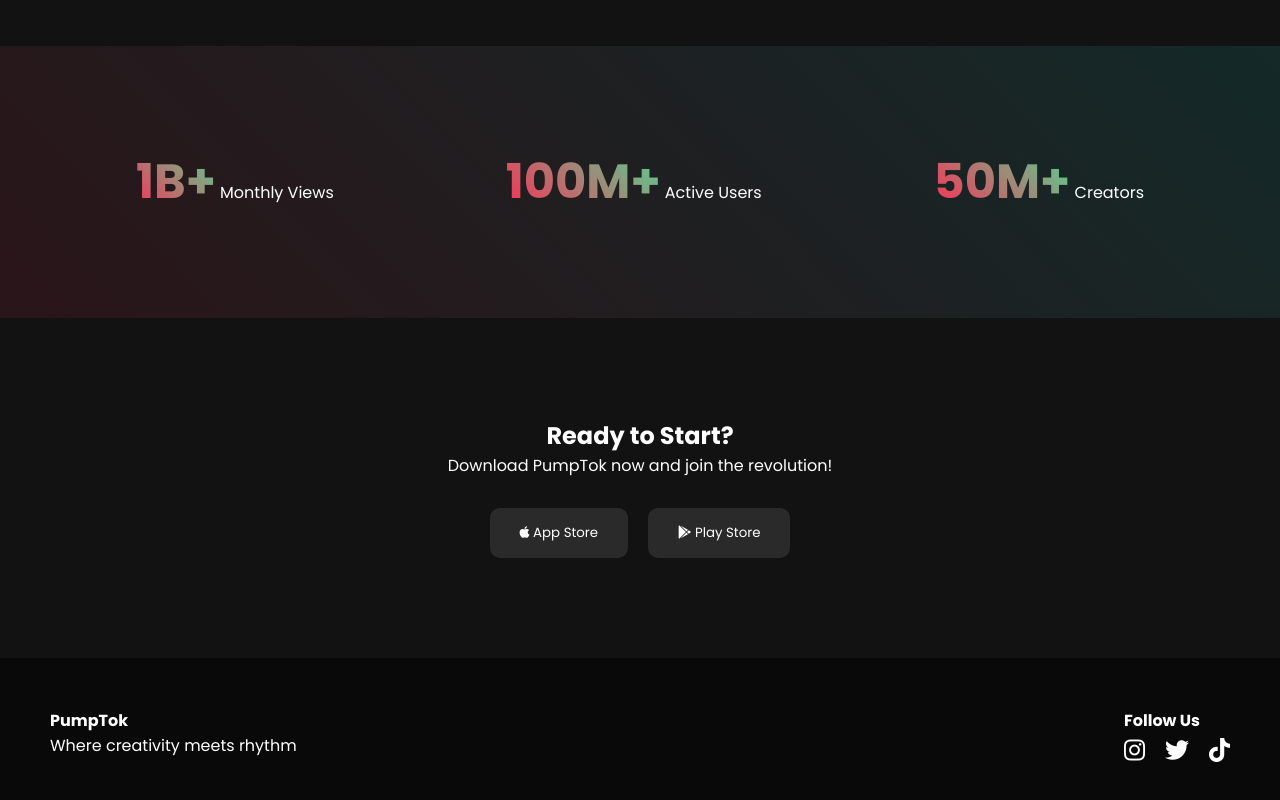
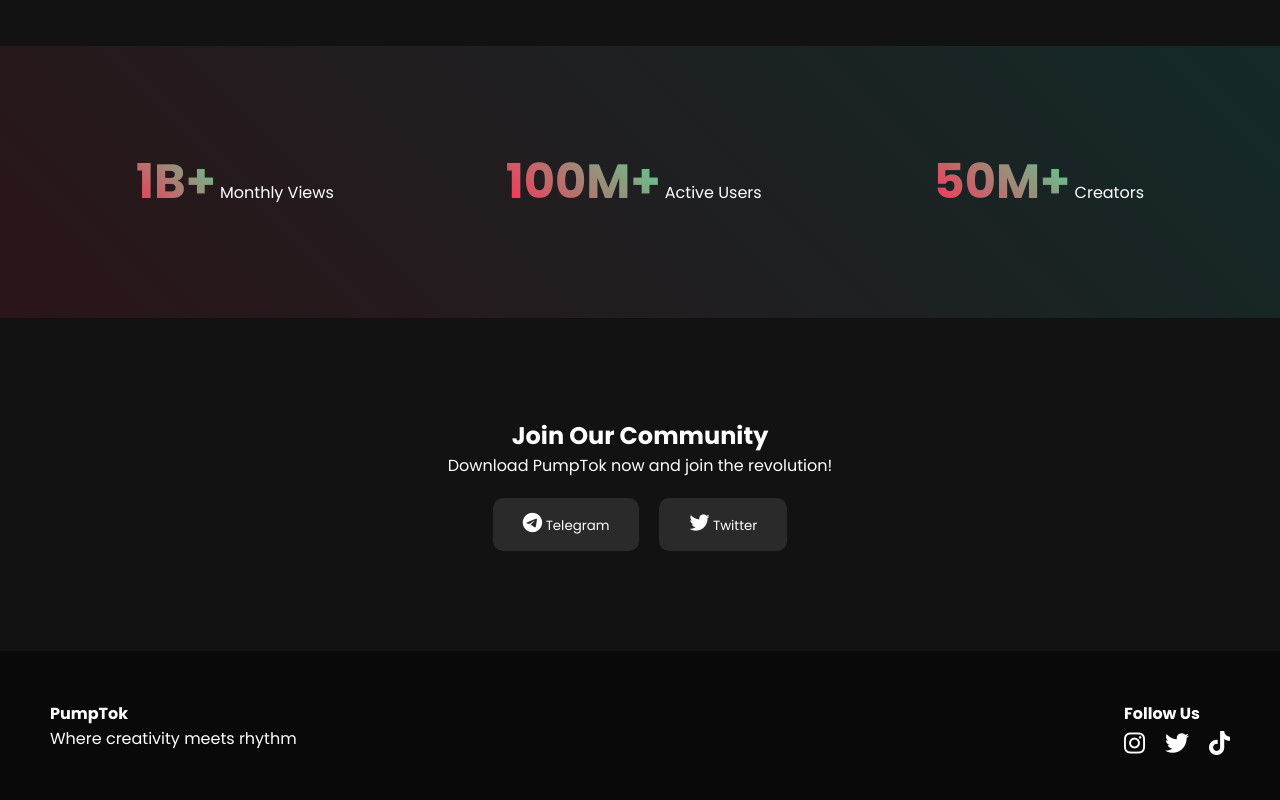
Before and after one commit to Saizuo/Pump-Tok, a plain HTML site: page index.html in a window 1280 px wide. Shown: the part 1263-2063 px from the top of the page. Drawn offline with Linux system fonts and the light colour scheme.

Commit message:
Update index.html

```diff
--- a/index.html
+++ b/index.html
@@ -135,11 +135,11 @@
 
     <section class="download">
         <div class="download-content">
-            <h2>Ready to Start?</h2>
+            <h2>Join Our Community </h2>
             <p>Download PumpTok now and join the revolution!</p>
             <div class="store-buttons">
-                <button class="store-btn"><i class="fab fa-apple"></i> App Store</button>
-                <button class="store-btn"><i class="fab fa-google-play"></i> Play Store</button>
+                <button class="store-btn" style="vertical-align: middle; margin-top: -10px;"><i class="fab fa-telegram" style="font-size: 1.5em;"></i> Telegram</button>
+                <button class="store-btn" style="vertical-align: middle; margin-top: -10px;"><i class="fab fa-twitter" style="font-size: 1.5em;"></i> Twitter</button>
             </div>
         </div>
     </section>
```
